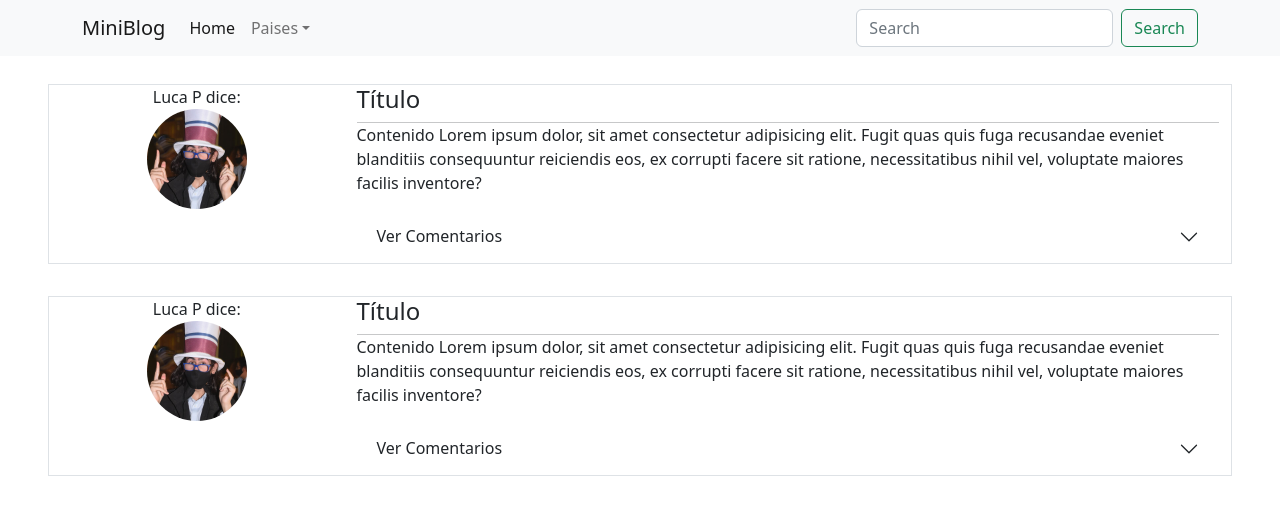
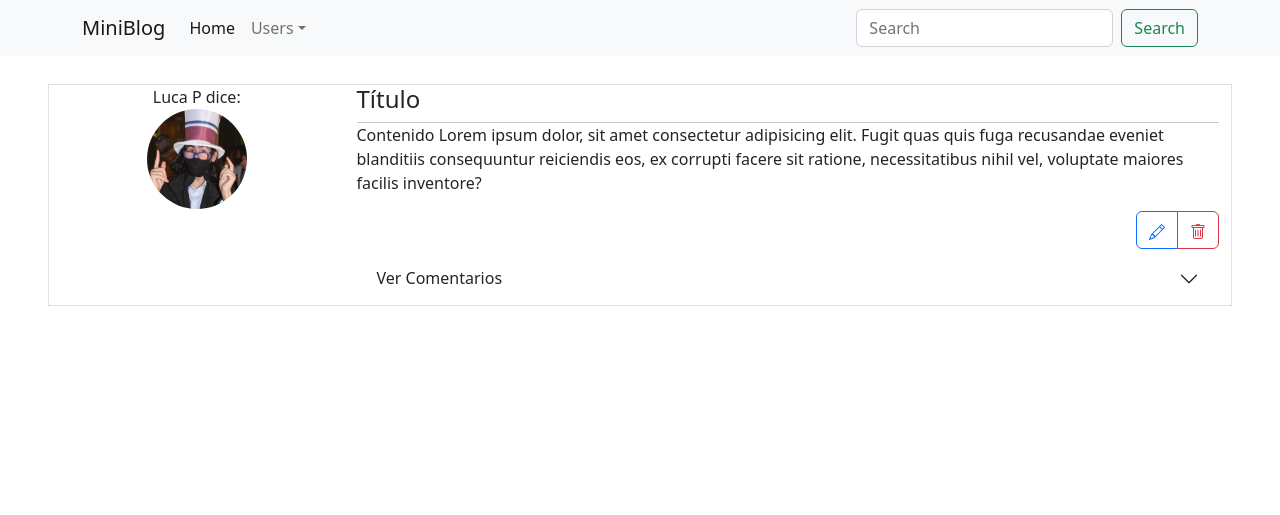
Before and after one commit to FacuLemo/Miniblog-Flask, a Flask app: page / in a window 1280 px wide. Shown: the top 515 px of the page. Run offline with Flask 3, Linux system fonts and the light colour scheme.

Commit message:
upgrades on the front-end

```diff
--- a/templates/index.html
+++ b/templates/index.html
@@ -6,15 +6,35 @@
 
 
 <br>
+ <!--empieza Post Main  -->
 <div class=" my-1 mx-5 row border">
-  <div class="col-3 text-center">
+  <div class="col-12 col-sm-3 text-center">
     <p class="m-0">Luca P dice:</p>
     <img class="container rounded-circle  w-auto" style="height: 100px;" src="../static/img/luca_ico.jpg" alt="foto de perfil">
   </div>
-  <div class="col-9">
+  <div class="col-12 col-sm-9">
     <h4 class="">Título</h4>
     <hr class="m-0">
     <p class="">Contenido Lorem ipsum dolor, sit amet consectetur adipisicing elit. Fugit quas quis fuga recusandae eveniet blanditiis consequuntur reiciendis eos, ex corrupti facere sit ratione, necessitatibus nihil vel, voluptate maiores facilis inventore?</p>
+   <!-- BTN para el user -->
+  <div class="d-flex justify-content-end mb-1">
+    <div class="btn-group" role="group" aria-label="Basic example">
+      <button type="button" class="btn btn-outline-primary">
+        <svg xmlns="http://www.w3.org/2000/svg" width="16" height="16" fill="currentColor" class="bi bi-pencil" viewBox="0 0 16 16">
+          <path d="M12.146.146a.5.5 0 0 1 .708 0l3 3a.5.5 0 0 1 0 .708l-10 10a.5.5 0 0 1-.168.11l-5 2a.5.5 0 0 1-.65-.65l2-5a.5.5 0 0 1 .11-.168l10-10zM11.207 2.5 13.5 4.793 14.793 3.5 12.5 1.207 11.207 2.5zm1.586 3L10.5 3.207 4 9.707V10h.5a.5.5 0 0 1 .5.5v.5h.5a.5.5 0 0 1 .5.5v.5h.293l6.5-6.5zm-9.761 5.175-.106.106-1.528 3.821 3.821-1.528.106-.106A.5.5 0 0 1 5 12.5V12h-.5a.5.5 0 0 1-.5-.5V11h-.5a.5.5 0 0 1-.468-.325z"/>
+        </svg>
+      </button>
+      <button type="button" class="btn btn-outline-danger">
+        <svg xmlns="http://www.w3.org/2000/svg" width="16" height="16" fill="currentColor" class="bi bi-trash" viewBox="0 0 16 16">
+          <path d="M5.5 5.5A.5.5 0 0 1 6 6v6a.5.5 0 0 1-1 0V6a.5.5 0 0 1 .5-.5Zm2.5 0a.5.5 0 0 1 .5.5v6a.5.5 0 0 1-1 0V6a.5.5 0 0 1 .5-.5Zm3 .5a.5.5 0 0 0-1 0v6a.5.5 0 0 0 1 0V6Z"/>
+          <path d="M14.5 3a1 1 0 0 1-1 1H13v9a2 2 0 0 1-2 2H5a2 2 0 0 1-2-2V4h-.5a1 1 0 0 1-1-1V2a1 1 0 0 1 1-1H6a1 1 0 0 1 1-1h2a1 1 0 0 1 1 1h3.5a1 1 0 0 1 1 1v1ZM4.118 4 4 4.059V13a1 1 0 0 0 1 1h6a1 1 0 0 0 1-1V4.059L11.882 4H4.118ZM2.5 3h11V2h-11v1Z"/>
+        </svg>
+      </button>
+    </div>
+  </div>
+
+    <!-- Final Main -->
+    <!-- Empieza Comentarios -->
     <div class="accordion accordion-flush" id="accordionFlushExample">
       <div class="accordion-item">
         <h2 class="accordion-header" id="flush-headingOne">
@@ -24,19 +44,42 @@
         </h2>
         <div id="flush-collapseOne" class="accordion-collapse collapse" aria-labelledby="flush-headingOne" data-bs-parent="#accordionFlushExample">
           <div class="accordion-body row">
-            <div class="col-2 text-center">
+            <div class="col-12 col-sm-2 text-center">
               <p class="m-0">Luca P dice:</p>
               <img class="container rounded-circle  w-auto" style="height: 50px;" src="../static/img/luca_ico.jpg" alt="foto de perfil">
             </div>
-            <p class="col-10">Lorem ipsum dolor sit amet consectetur adipisicing elit. Sapiente aut fuga, nemo rerum qui culpa reprehenderit quasi nam nisi maxime laborum esse voluptates officia cupiditate earum ut quod ea iure.</p>
+            <p class="col-12 col-sm-10">Lorem ipsum dolor sit amet consectetur adipisicing elit. Sapiente aut fuga, nemo rerum qui culpa reprehenderit quasi nam nisi maxime laborum esse voluptates officia cupiditate earum ut quod ea iure.</p>
+            <!-- editar admin -->
+            <div class="d-flex justify-content-end mb-1">
+              <div class="btn-group" role="group" aria-label="Basic example">
+                <button type="button" class="btn btn-outline-primary">
+                  <svg xmlns="http://www.w3.org/2000/svg" width="16" height="16" fill="currentColor" class="bi bi-pencil" viewBox="0 0 16 16">
+                    <path d="M12.146.146a.5.5 0 0 1 .708 0l3 3a.5.5 0 0 1 0 .708l-10 10a.5.5 0 0 1-.168.11l-5 2a.5.5 0 0 1-.65-.65l2-5a.5.5 0 0 1 .11-.168l10-10zM11.207 2.5 13.5 4.793 14.793 3.5 12.5 1.207 11.207 2.5zm1.586 3L10.5 3.207 4 9.707V10h.5a.5.5 0 0 1 .5.5v.5h.5a.5.5 0 0 1 .5.5v.5h.293l6.5-6.5zm-9.761 5.175-.106.106-1.528 3.821 3.821-1.528.106-.106A.5.5 0 0 1 5 12.5V12h-.5a.5.5 0 0 1-.5-.5V11h-.5a.5.5 0 0 1-.468-.325z"/>
+                  </svg>
+                </button>
+                <button type="button" class="btn btn-outline-danger">
+                  <svg xmlns="http://www.w3.org/2000/svg" width="16" height="16" fill="currentColor" class="bi bi-trash" viewBox="0 0 16 16">
+                    <path d="M5.5 5.5A.5.5 0 0 1 6 6v6a.5.5 0 0 1-1 0V6a.5.5 0 0 1 .5-.5Zm2.5 0a.5.5 0 0 1 .5.5v6a.5.5 0 0 1-1 0V6a.5.5 0 0 1 .5-.5Zm3 .5a.5.5 0 0 0-1 0v6a.5.5 0 0 0 1 0V6Z"/>
+                    <path d="M14.5 3a1 1 0 0 1-1 1H13v9a2 2 0 0 1-2 2H5a2 2 0 0 1-2-2V4h-.5a1 1 0 0 1-1-1V2a1 1 0 0 1 1-1H6a1 1 0 0 1 1-1h2a1 1 0 0 1 1 1h3.5a1 1 0 0 1 1 1v1ZM4.118 4 4 4.059V13a1 1 0 0 0 1 1h6a1 1 0 0 0 1-1V4.059L11.882 4H4.118ZM2.5 3h11V2h-11v1Z"/>
+                  </svg>
+                </button>
+              </div>
+            </div>
+
+            <hr class="m-0">
           </div>
+    <!-- Termina Comentarios -->
+          <div class="d-flex justify-content-end mb-1">
+             <a class="btn btn-primary ms-auto" href="#" role="button"> Agregar comentario</a>
+          </div>
+
         </div>
       </div>
     </div>
   </div>
 </div>
 <br>
-
+<!--
 <div class=" my-1 mx-5 row border">
   <div class="col-3 text-center">
     <p class="m-0">Luca P dice:</p>
@@ -66,7 +109,7 @@
     </div>
   </div>
 </div>
-
+-->
 
 
 
--- a/templates/layout.html
+++ b/templates/layout.html
@@ -28,7 +28,7 @@
                       <a class="nav-link active" href="/" aria-current="page">Home <span class="visually-hidden">(current)</span></a>
                   </li>
                   <li class="nav-item dropdown">
-                      <a class="nav-link dropdown-toggle" href="#" id="dropdownId" data-bs-toggle="dropdown" aria-haspopup="true" aria-expanded="false">Paises</a>
+                      <a class="nav-link dropdown-toggle" href="#" id="dropdownId" data-bs-toggle="dropdown" aria-haspopup="true" aria-expanded="false">Users</a>
                       <!-- TODO DROPDOWN -->
                   </li>
               </ul>
```
